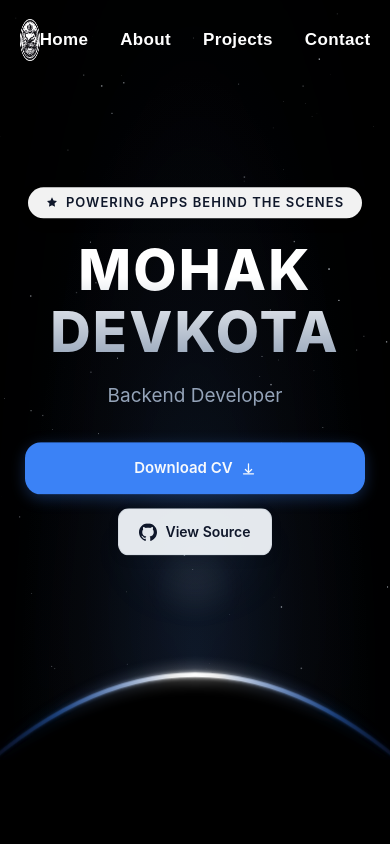
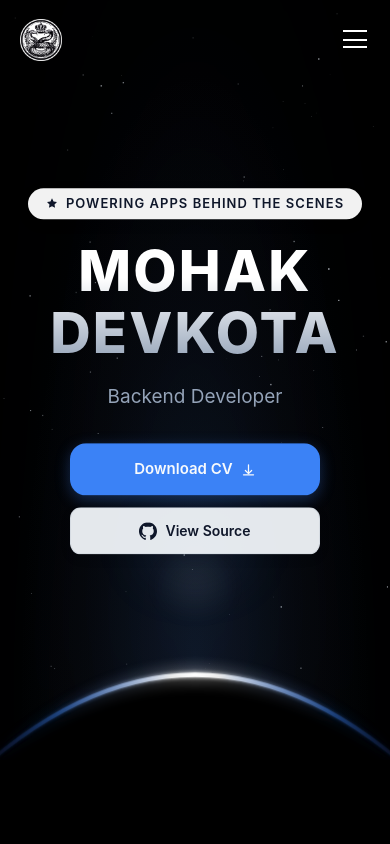
Before and after one commit to Mohak-787/my_portfolio, a React (Vite) app: page / in a window 390 px wide. Shown: the top 844 px of the page. Built offline with nearby package versions, Linux system fonts and the light colour scheme.

Commit message:
feat: implement responsive mobile navigation and refine UI layout and hero button styles.

```diff
--- a/src/App.tsx
+++ b/src/App.tsx
@@ -48,13 +48,13 @@ function App() {
         <section
           id="projects"
           style={{
-            minHeight: "100svh",
-            padding: "96px 0",
+            minHeight: "40svh",
+            padding: "120px 0 60px 0",
             backgroundColor: "#000000",
+            overflow: "hidden",
             display: "flex",
             flexDirection: "column",
-            alignItems: "center",
-            justifyContent: "center",
+            alignItems: "center"
           }}
         >
           <h2 style={{
@@ -78,7 +78,7 @@ function App() {
           id="contact"
           style={{
             minHeight: "40svh",
-            padding: "120px 24px",
+            padding: "60px 24px 120px 24px",
             backgroundColor: "#000000",
             display: "flex",
             flexDirection: "column",
--- a/src/components/layout/HeroSection.tsx
+++ b/src/components/layout/HeroSection.tsx
@@ -78,13 +78,15 @@ export default function HeroSection() {
             gap: "14px",
             animation: "fadeInUp 0.7s ease-out 0.32s forwards",
             opacity: 0,
+            width: "100%",
           }}
         >
           <button
+            className="hero-btn primary"
             style={{
               backgroundColor: "#3B82F6",
               color: "#F8FAFC",
-              padding: "12px 20px",
+              padding: "12px 24px",
               borderRadius: "11px",
               border: "1px solid rgba(59, 130, 246, 0.45)",
               fontSize: "14px",
@@ -92,36 +94,25 @@ export default function HeroSection() {
               cursor: "pointer",
               display: "flex",
               alignItems: "center",
+              justifyContent: "center",
               gap: "8px",
               transition: "all 0.3s ease",
               boxShadow: "0 4px 15px rgba(59, 130, 246, 0.3)",
             }}
             onMouseOver={(e) => {
               e.currentTarget.style.backgroundColor = "#2563EB"
-              e.currentTarget.style.boxShadow =
-                "0 8px 25px rgba(59, 130, 246, 0.45)"
+              e.currentTarget.style.boxShadow = "0 8px 25px rgba(59, 130, 246, 0.45)"
               e.currentTarget.style.transform = "translateY(-2px)"
             }}
             onMouseOut={(e) => {
               e.currentTarget.style.backgroundColor = "#3B82F6"
-              e.currentTarget.style.boxShadow =
-                "0 4px 15px rgba(59, 130, 246, 0.3)"
+              e.currentTarget.style.boxShadow = "0 4px 15px rgba(59, 130, 246, 0.3)"
               e.currentTarget.style.transform = "translateY(0)"
             }}
           >
             Download CV
-            <svg
-              width="15"
-              height="15"
-              viewBox="0 0 24 24"
-              fill="none"
-              stroke="currentColor"
-              strokeWidth="2"
-              strokeLinecap="round"
-              strokeLinejoin="round"
-            >
-              <path d="M7 13L12 18L17 13M12 18V4" />
-              <path d="M20 20H4" />
+            <svg width="15" height="15" viewBox="0 0 24 24" fill="none" stroke="currentColor" strokeWidth="2" strokeLinecap="round" strokeLinejoin="round">
+              <path d="M7 13L12 18L17 13M12 18V4" /><path d="M20 20H4" />
             </svg>
           </button>
 
@@ -129,10 +120,11 @@ export default function HeroSection() {
             href="https://github.com/Mohak-787"
             target="_blank"
             rel="noopener noreferrer"
+            className="hero-btn secondary"
             style={{
               backgroundColor: "rgba(241, 245, 249, 0.95)",
               color: "#0F172A",
-              padding: "12px 20px",
+              padding: "12px 24px",
               borderRadius: "11px",
               border: "1px solid rgba(148, 163, 184, 0.2)",
               fontSize: "14px",
@@ -140,6 +132,7 @@ export default function HeroSection() {
               cursor: "pointer",
               display: "flex",
               alignItems: "center",
+              justifyContent: "center",
               gap: "8px",
               transition: "all 0.3s ease",
               boxShadow: "0 4px 12px rgba(0, 0, 0, 0.08)",
@@ -147,30 +140,36 @@ export default function HeroSection() {
             }}
             onMouseOver={(e) => {
               e.currentTarget.style.backgroundColor = "#FFFFFF"
-              e.currentTarget.style.boxShadow =
-                "0 8px 20px rgba(0, 0, 0, 0.12)"
+              e.currentTarget.style.boxShadow = "0 8px 20px rgba(0, 0, 0, 0.12)"
               e.currentTarget.style.transform = "translateY(-2px)"
             }}
             onMouseOut={(e) => {
-              e.currentTarget.style.backgroundColor =
-                "rgba(241, 245, 249, 0.95)"
-              e.currentTarget.style.boxShadow =
-                "0 4px 12px rgba(0, 0, 0, 0.08)"
+              e.currentTarget.style.backgroundColor = "rgba(241, 245, 249, 0.95)"
+              e.currentTarget.style.boxShadow = "0 4px 12px rgba(0, 0, 0, 0.08)"
               e.currentTarget.style.transform = "translateY(0)"
             }}
           >
-            <svg
-              width="18"
-              height="18"
-              viewBox="0 0 24 24"
-              fill="currentColor"
-            >
+            <svg width="18" height="18" viewBox="0 0 24 24" fill="currentColor">
               <path d="M12 0c-6.626 0-12 5.373-12 12 0 5.302 3.438 9.8 8.207 11.387.599.111.793-.261.793-.577v-2.234c-3.338.726-4.041-1.416-4.041-1.416-.546-1.387-1.333-1.756-1.333-1.756-1.089-.745.083-.729.083-.729 1.205.084 1.839 1.237 1.839 1.237 1.07 1.834 2.807 1.304 3.492.997.107-.775.418-1.305.762-1.604-2.665-.305-5.467-1.334-5.467-5.931 0-1.311.469-2.381 1.236-3.221-.124-.303-.535-1.524.117-3.176 0 0 1.008-.322 3.301 1.23.957-.266 1.983-.399 3.003-.404 1.02.005 2.047.138 3.006.404 2.291-1.552 3.297-1.23 3.297-1.23.653 1.653.242 2.874.118 3.176.77.84 1.235 1.911 1.235 3.221 0 4.609-2.807 5.624-5.479 5.921.43.372.823 1.102.823 2.222v3.293c0 .319.192.694.801.576 4.765-1.589 8.199-6.086 8.199-11.386 0-6.627-5.373-12-12-12z" />
             </svg>
             View Source
           </a>
         </div>
       </div>
+
+      <style dangerouslySetInnerHTML={{
+        __html: `
+        @media (max-width: 768px) {
+          .hero-buttons {
+            flex-direction: column !important;
+            gap: 12px !important;
+          }
+          .hero-btn {
+            width: 100% !important;
+            max-width: 250px !important;
+          }
+        }
+      `}} />
     </CosmicHeroBackground>
   )
 }
--- a/src/components/layout/Navbar.tsx
+++ b/src/components/layout/Navbar.tsx
@@ -2,6 +2,7 @@ import React, { useState, useEffect } from 'react';
 
 const Navbar: React.FC = () => {
   const [isScrolled, setIsScrolled] = useState(false);
+  const [isMenuOpen, setIsMenuOpen] = useState(false);
 
   useEffect(() => {
     const handleScroll = () => {
@@ -12,6 +13,17 @@ const Navbar: React.FC = () => {
     return () => window.removeEventListener('scroll', handleScroll);
   }, []);
 
+  // Close menu on resize if switching to desktop
+  useEffect(() => {
+    const handleResize = () => {
+      if (window.innerWidth > 768 && isMenuOpen) {
+        setIsMenuOpen(false);
+      }
+    };
+    window.addEventListener('resize', handleResize);
+    return () => window.removeEventListener('resize', handleResize);
+  }, [isMenuOpen]);
+
   const navLinks = [
     { name: 'Home', href: '#home' },
     { name: 'About', href: '#about' },
@@ -19,7 +31,10 @@ const Navbar: React.FC = () => {
     { name: 'Contact', href: '#contact' }
   ];
 
+  const toggleMenu = () => setIsMenuOpen(!isMenuOpen);
+
   return (
+    <>
       <nav
         style={{
           position: 'fixed',
@@ -33,13 +48,14 @@ const Navbar: React.FC = () => {
           justifyContent: 'space-between',
           padding: '0 5%',
           transition: 'all 0.3s ease',
-        backgroundColor: isScrolled ? 'rgba(0, 0, 0, 0.7)' : 'transparent',
-        backdropFilter: isScrolled ? 'blur(12px)' : 'none',
-        borderBottom: isScrolled ? '1px solid rgba(255, 255, 255, 0.1)' : 'none',
+          backgroundColor: isScrolled || isMenuOpen ? 'rgba(0, 0, 0, 0.75)' : 'transparent',
+          backdropFilter: isScrolled || isMenuOpen ? 'blur(12px)' : 'none',
+          WebkitBackdropFilter: isScrolled || isMenuOpen ? 'blur(12px)' : 'none',
+          borderBottom: isScrolled || isMenuOpen ? '1px solid rgba(255, 255, 255, 0.1)' : 'none',
         }}
       >
         {/* Logo */}
-      <a href="#home" style={{ display: 'flex', alignItems: 'center', textDecoration: 'none' }}>
+        <a href="#home" style={{ display: 'flex', alignItems: 'center', textDecoration: 'none', zIndex: 1001 }}>
           <img
             src="images/icon.png"
             alt="Logo"
@@ -47,8 +63,14 @@ const Navbar: React.FC = () => {
           />
         </a>
 
-      {/* Navigation Links */}
-      <div style={{ display: 'flex', gap: '32px' }}>
+        {/* Desktop Navigation Links */}
+        <div
+          className="desktop-menu"
+          style={{
+            display: 'flex',
+            gap: '32px',
+          }}
+        >
           {navLinks.map((link) => (
             <a
               key={link.name}
@@ -73,7 +95,118 @@ const Navbar: React.FC = () => {
             </a>
           ))}
         </div>
+
+        {/* Hamburger Menu Toggle (Mobile) */}
+        <button
+          className="mobile-toggle"
+          onClick={toggleMenu}
+          aria-label={isMenuOpen ? "Close menu" : "Open menu"}
+          style={{
+            display: 'none',
+            background: 'none',
+            border: 'none',
+            cursor: 'pointer',
+            padding: '8px',
+            zIndex: 1001,
+            color: '#FFFFFF',
+            position: 'relative',
+            width: '32px',
+            height: '32px'
+          }}
+        >
+          <div style={{
+            position: 'absolute',
+            width: '24px',
+            height: '2px',
+            backgroundColor: 'currentColor',
+            transition: 'all 0.3s ease',
+            top: '50%',
+            left: '50%',
+            transform: isMenuOpen ? 'translate(-50%, -50%) rotate(45deg)' : 'translate(-50%, -10px)',
+          }} />
+          <div style={{
+            position: 'absolute',
+            width: isMenuOpen ? '0' : '24px',
+            height: '2px',
+            backgroundColor: 'currentColor',
+            transition: 'all 0.2s ease',
+            top: '50%',
+            left: '50%',
+            transform: 'translate(-50%, -50%)',
+            opacity: isMenuOpen ? 0 : 1
+          }} />
+          <div style={{
+            position: 'absolute',
+            width: '24px',
+            height: '2px',
+            backgroundColor: 'currentColor',
+            transition: 'all 0.3s ease',
+            top: '50%',
+            left: '50%',
+            transform: isMenuOpen ? 'translate(-50%, -50%) rotate(-45deg)' : 'translate(-50%, 6px)',
+          }} />
+        </button>
       </nav>
+
+      {/* Mobile Menu Drawer Overlay */}
+      <div
+        style={{
+          position: 'fixed',
+          top: 0,
+          left: 0,
+          width: '100%',
+          height: '100dvh',
+          backgroundColor: 'rgba(0, 0, 0, 0.98)',
+          backdropFilter: 'blur(24px)',
+          WebkitBackdropFilter: 'blur(24px)',
+          zIndex: 999,
+          display: 'flex',
+          flexDirection: 'column',
+          alignItems: 'center',
+          justifyContent: 'center',
+          gap: '40px',
+          transition: 'all 0.4s cubic-bezier(0.4, 0, 0.2, 1)',
+          opacity: isMenuOpen ? 1 : 0,
+          pointerEvents: isMenuOpen ? 'all' : 'none',
+          visibility: isMenuOpen ? 'visible' : 'hidden',
+          paddingTop: '80px',
+        }}
+      >
+        {navLinks.map((link, idx) => (
+          <a
+            key={link.name}
+            href={link.href}
+            onClick={() => setIsMenuOpen(false)}
+            style={{
+              color: '#FFFFFF',
+              textDecoration: 'none',
+              fontSize: '28px',
+              fontWeight: 700,
+              fontFamily: 'Outfit, sans-serif',
+              letterSpacing: '0.04em',
+              textTransform: 'uppercase',
+              transform: isMenuOpen ? 'translateY(0)' : 'translateY(20px)',
+              transition: `all 0.4s ease ${idx * 0.1}s`,
+              opacity: isMenuOpen ? 1 : 0,
+            }}
+          >
+            {link.name}
+          </a>
+        ))}
+      </div>
+
+      <style dangerouslySetInnerHTML={{
+        __html: `
+        @media (max-width: 768px) {
+          .desktop-menu {
+            display: none !important;
+          }
+          .mobile-toggle {
+            display: block !important;
+          }
+        }
+      `}} />
+    </>
   );
 };
 
```
Lines whose indentation alone changed are shown as unchanged.
